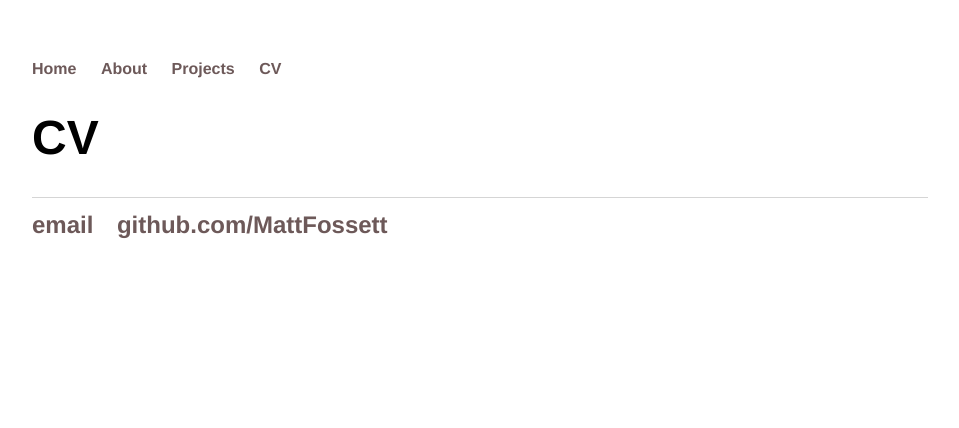
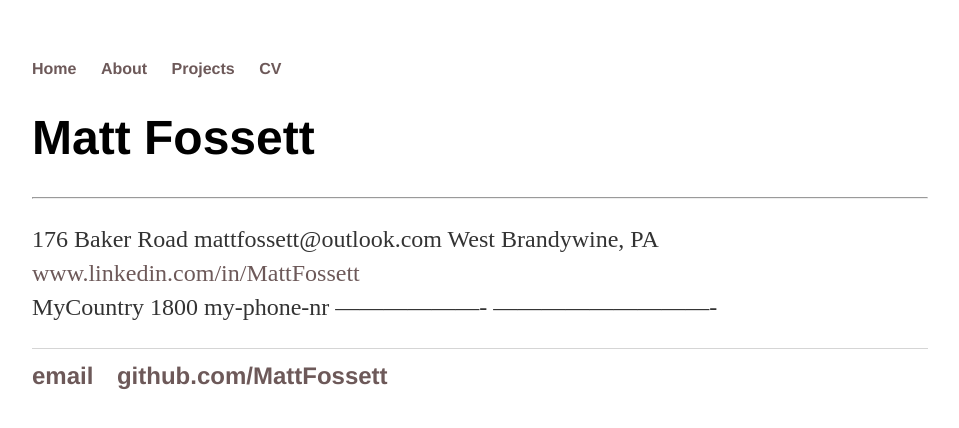
Before and after one commit to MattFossett/mattfossett.github.io, a Jekyll site: the page built from cv/index.md, in a window 1280 px wide. Shown: the top 428 px of the page, without its empty margins (160-1119 px from the left). Built offline with Jekyll 4.4.1, drawn with Linux system fonts in a browser that asks for light colours.

Commit message:
How will this look

```diff
--- a/cv/index.md
+++ b/cv/index.md
@@ -3,4 +3,11 @@ layout: default
 title: CV
 ---
 
-# CV
+Matt Fossett
+=============
+
+-------------------     ----------------------------
+176 Baker Road               mattfossett@outlook.com
+West Brandywine, PA          [www.linkedin.com/in/MattFossett](www.linkedin.com/in/MattFossett)
+MyCountry                           1800 my-phone-nr
+-------------------     ----------------------------
```
